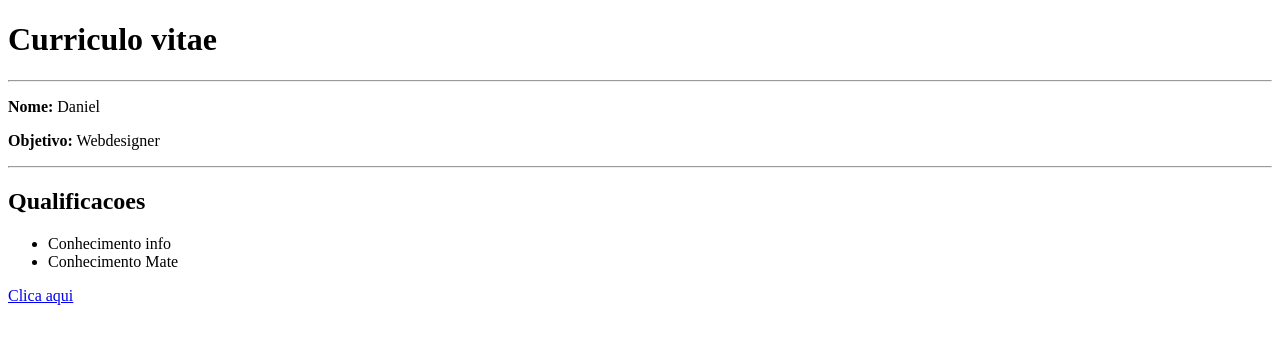
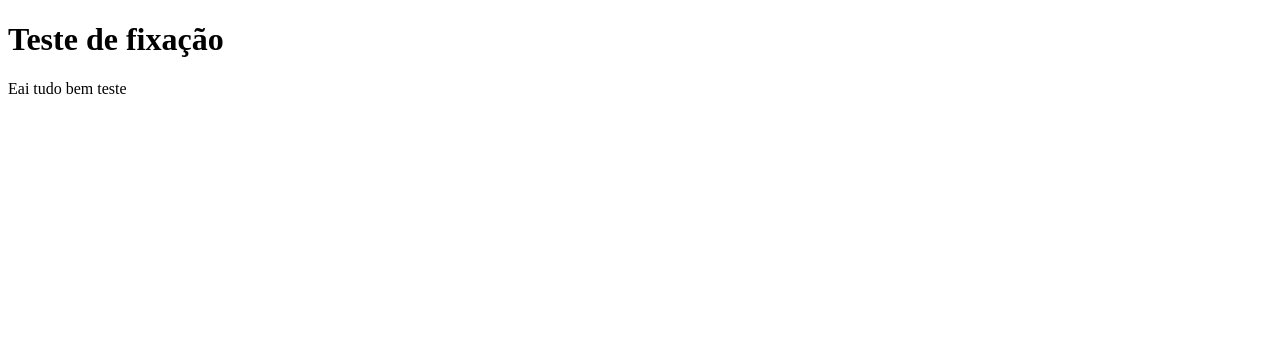
Before and after one commit to BRaguiarpereira/AulasHtml5, a website: page public_html/index.html in a window 1280 px wide. Drawn offline with Linux system fonts and the light colour scheme.

Commit message:
Estrutura base

```diff
--- a/public_html/index.html
+++ b/public_html/index.html
@@ -4,16 +4,14 @@ To change this license header, choose License Headers in Project Properties.
 To change this template file, choose Tools | Templates
 and open the template in the editor.
 -->
-<html>
-    <h1>Curriculo vitae</h1>
-        <hr>
-        <p><b>Nome:</b> Daniel</p>
-        <p><b>Objetivo:</b> Webdesigner</p>
-        <hr>
-        <h2>Qualificacoes</h2>
-        <ul>
-            <li>Conhecimento info</li>
-            <li>Conhecimento Mate</li>
-        </ul>
-        <p><a href="#">Clica aqui</a></p>
+<html lang="pt-br">
+    <head>
+        <title>Pagina teste</title>
+        <meta charset="UTF-8">
+        <meta name="viewport" content="width=device-width, initial-scale=1.0">
+    </head>
+    <body>
+        <h1>Teste de fixação</h1>
+        <p>Eai tudo bem teste</p>
+    </body>
 </html>
```
